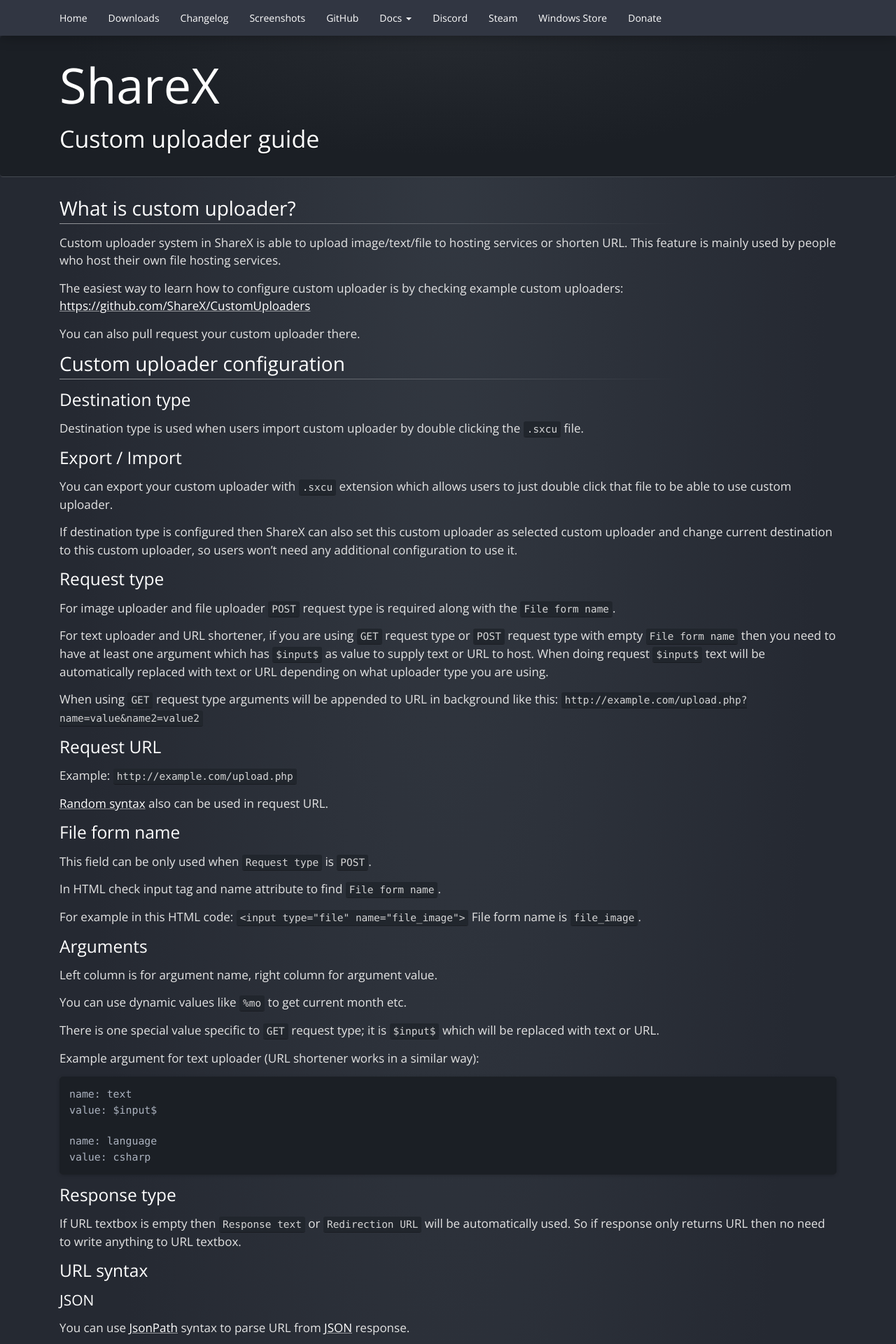
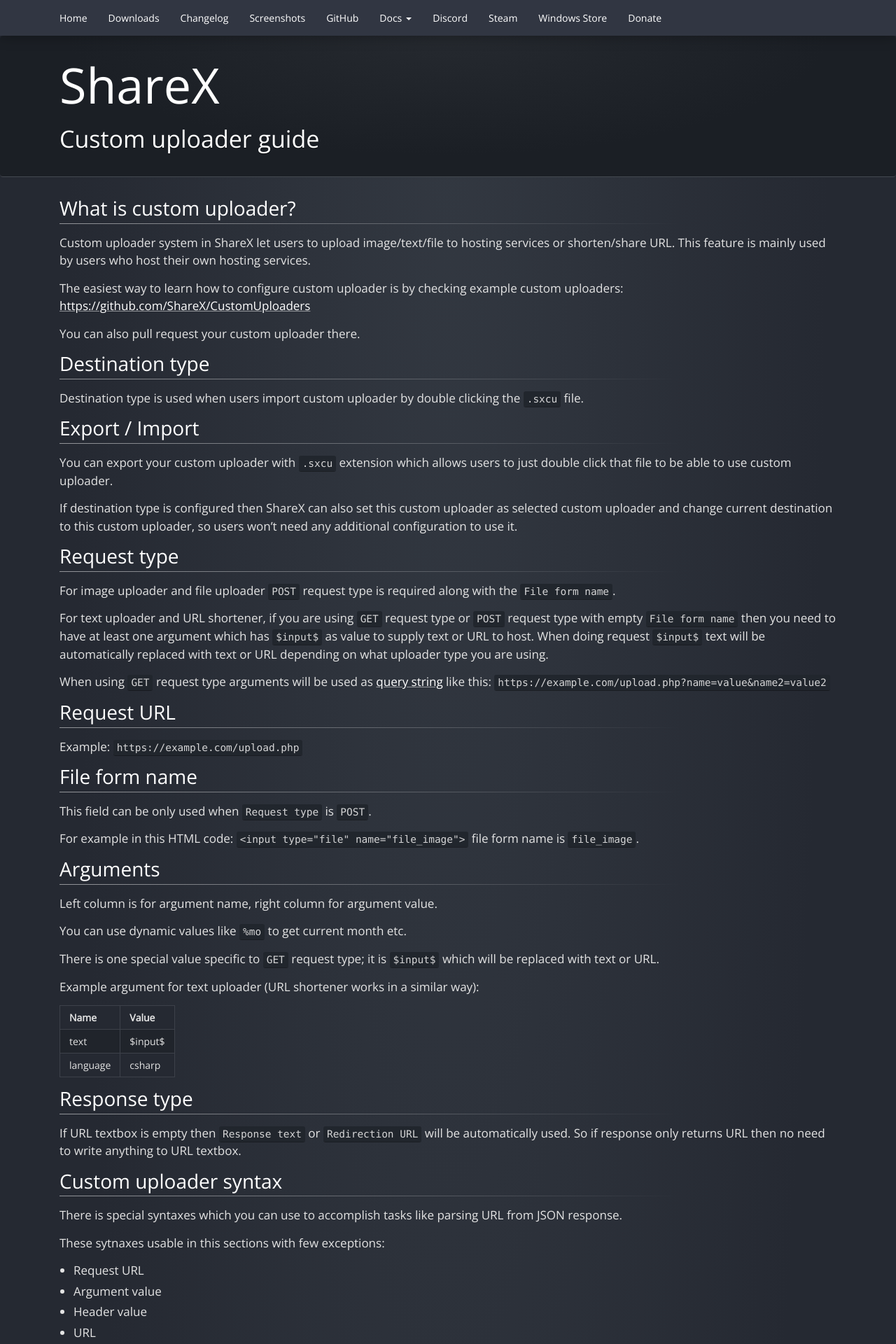
Before and after one commit to ShareX/sharex.github.io, a Jekyll site: the page built from docs/custom-uploader.md, in a window 1280 px wide. Shown: the top 1920 px of the page at 70% size. Built offline with Jekyll 4.4.1, drawn with Linux system fonts in a browser that asks for light colours; some of the changed text lies outside the part shown.

Commit message:
Improvements to custom uploader guide

`````diff
--- a/css/main.scss
+++ b/css/main.scss
@@ -666,4 +666,27 @@
         padding: 0 1em;
         border-left: 0.25em solid #dfe2e5;
     }
+
+    table {
+        display: block;
+        width: 100%;
+        overflow: auto;
+        margin-top: 0;
+        margin-bottom: 1rem;
+        font-size: 14px;
+    }
+
+    tr {
+        background: #252932;
+    }
+
+    tbody tr:nth-of-type(odd) {
+        background-color: #20242b;
+    }
+
+    table th,
+    table td {
+        border: 1px solid #3d414a;
+        padding: 6px 13px;
+    }
 }
--- a/docs/custom-uploader.md
+++ b/docs/custom-uploader.md
@@ -5,48 +5,41 @@
 
 ## What is custom uploader?
 
-Custom uploader system in ShareX is able to upload image/text/file to hosting services or shorten URL. This feature is mainly used by people who host their own file hosting services.
+Custom uploader system in ShareX let users to upload image/text/file to hosting services or shorten/share URL. This feature is mainly used by users who host their own hosting services.
 
 The easiest way to learn how to configure custom uploader is by checking example custom uploaders: [https://github.com/ShareX/CustomUploaders](https://github.com/ShareX/CustomUploaders)
 
 You can also pull request your custom uploader there.
 
-## Custom uploader configuration
-
-### Destination type
+## Destination type
 
 Destination type is used when users import custom uploader by double clicking the `.sxcu` file.
 
-### Export / Import
+## Export / Import
 
 You can export your custom uploader with `.sxcu` extension which allows users to just double click that file to be able to use custom uploader.
 
 If destination type is configured then ShareX can also set this custom uploader as selected custom uploader and change current destination to this custom uploader, so users won't need any additional configuration to use it.
 
-### Request type
+## Request type
 
 For image uploader and file uploader `POST` request type is required along with the `File form name`.
 
 For text uploader and URL shortener, if you are using `GET` request type or `POST` request type with empty `File form name` then you need to have at least one argument which has `$input$` as value to supply text or URL to host. When doing request `$input$` text will be automatically replaced with text or URL depending on what uploader type you are using.
 
-When using `GET` request type arguments will be appended to URL in background like this: `http://example.com/upload.php?name=value&name2=value2`
+When using `GET` request type arguments will be used as [query string](https://en.wikipedia.org/wiki/Query_string) like this: `https://example.com/upload.php?name=value&name2=value2`
 
-### Request URL
+## Request URL
 
-Example: `http://example.com/upload.php`
+Example: `https://example.com/upload.php`
 
-<a href="#random">Random syntax</a> also can be used in request URL.
-
-### File form name
+## File form name
 
 This field can be only used when `Request type` is `POST`.
 
-In HTML check input tag and name attribute to find `File form name`.
+For example in this HTML code: `<input type="file" name="file_image">` file form name is `file_image`.
 
-For example in this HTML code: `<input type="file" name="file_image">`
-File form name is `file_image`.
-
-### Arguments
+## Arguments
 
 Left column is for argument name, right column for argument value.
 
@@ -56,23 +49,37 @@
 
 Example argument for text uploader (URL shortener works in a similar way):
 
-```
-name: text
-value: $input$
+| Name | Value |
+| --- | --- |
+| text | $input$ |
+| language | csharp |
 
-name: language
-value: csharp
-```
-
-### Response type
+## Response type
 
 If URL textbox is empty then `Response text` or `Redirection URL` will be automatically used. So if response only returns URL then no need to write anything to URL textbox.
 
-### URL syntax
+## Custom uploader syntax
 
-#### JSON
+There is special syntaxes which you can use to accomplish tasks like parsing URL from JSON response.
 
-You can use [JsonPath](http://goessner.net/articles/JsonPath/) syntax to parse URL from [JSON](https://en.wikipedia.org/wiki/JSON) response.
+These sytnaxes usable in this sections with few exceptions:
+
+* Request URL
+* Argument value
+* Header value
+* URL
+* Thumbnail URL
+* Deletion URL
+
+For example syntaxes which involves parsing response only usable in URL sections as expected.
+
+You can find list of all available syntaxes with example usages at bottom.
+
+---
+
+### json
+
+You can use [JsonPath](http://goessner.net/articles/JsonPath/) to parse URL from [JSON](https://en.wikipedia.org/wiki/JSON) response.
 
 Example response:
 
@@ -85,7 +92,11 @@
 }
 ```
 
-JsonPath: `data.link`
+Syntax:
+
+```
+$json:data.link$
+```
 
 Example response 2:
 
@@ -101,15 +112,17 @@
 }
 ```
 
-JsonPath: `files[0].url`
+Syntax:
 
-You must write JsonPath to URL textbox like this: `$json:files[0].url$`
+```
+$json:files[0].url$
+```
 
-Or you can use "Add syntax to URL field" button.
+---
 
-#### XML
+### xml
 
-You can use [XPath](https://www.w3schools.com/xml/xpath_syntax.asp) syntax to parse URL from [XML](https://en.wikipedia.org/wiki/XML) response.
+You can use [XPath](https://www.w3schools.com/xml/xpath_syntax.asp) to parse URL from [XML](https://en.wikipedia.org/wiki/XML) response.
 
 Example response:
 
@@ -123,29 +136,39 @@
 </files>
 ```
 
-XPath: `/files/file[1]/url`
+Syntax:
 
-URL textbox syntax: `$xml:/files/file[1]/url$`
+```
+$xml:/files/file[1]/url$
+```
 
-#### Regex
+---
+
+### regex
 
 If response is not [JSON](https://en.wikipedia.org/wiki/JSON) or [XML](https://en.wikipedia.org/wiki/XML) then you can use [Regular expression (Regex)](https://en.wikipedia.org/wiki/Regular_expression) to parse response text.
-
-If you would like to learn Regex: [regexone.com](https://regexone.com)
 
 After writing your regex and adding it to regex list then you can use "Add syntax to URL field" button for ShareX to guess correct syntax and add selected regex to URL textbox.
 
 To manually add regex to URL textbox these syntax can be used:
 
-Syntax: `$regex:n$`
+From regex list get index (`n`) result. `n` must be number and first item in list is 1.
 
-From regex list get index (`n`) result. `n` must be number and first item in list is 1.
+Syntax:
+
+```
+$regex:n$
+```
 
 Example: `$regex:1$` means get first regex result from list.
 
-Syntax: `$regex:n,group$`
+From regex list get index (`n`) result with group (`group`). Group can be index or text.
 
-From regex list get index (`n`) result with group (`group`). Group can be index or text.
+Syntax:
+
+```
+$regex:n,group$
+````
 
 Example: `$regex:2,3$` means second regex in list and third group in regex result.
 
@@ -153,7 +176,7 @@
 
 You can use multiple regex while parsing, for example if we have this response:
 
-```
+```css
 server: 41
 image_size: "250x200"
 filename: "image.png"
@@ -168,18 +191,38 @@
 
 Result URL will be: `https://example.com/server/41/image/image.png`
 
-#### Response
+---
+
+### response
 
 For example if response only contains file name (or id) and if you would like to append it to domain then you can use this syntax.
 
-Syntax: `$response$`
+Syntax:
 
-Example: `https://example.com/$response$`
+```
+$response$
+```
 
-#### Random
+Example:
+
+```
+https://example.com/$response$
+```
+
+---
+
+### random
 
 For example if you would like to use random domain each upload you can use this syntax.
 
-Syntax: `$random:value1|value2|value3$`
+Syntax:
 
-Example: `https://$random:subdomain1|subdomain2$.$random:domain1|domain2|domain3$.com/$json:files[0].url$`
+```
+$random:value1|value2|value3$
+```
+
+Example:
+
+```
+https://$random:subdomain1|subdomain2$.$random:domain1|domain2|domain3$.com/$json:files[0].url$
+```
`````
